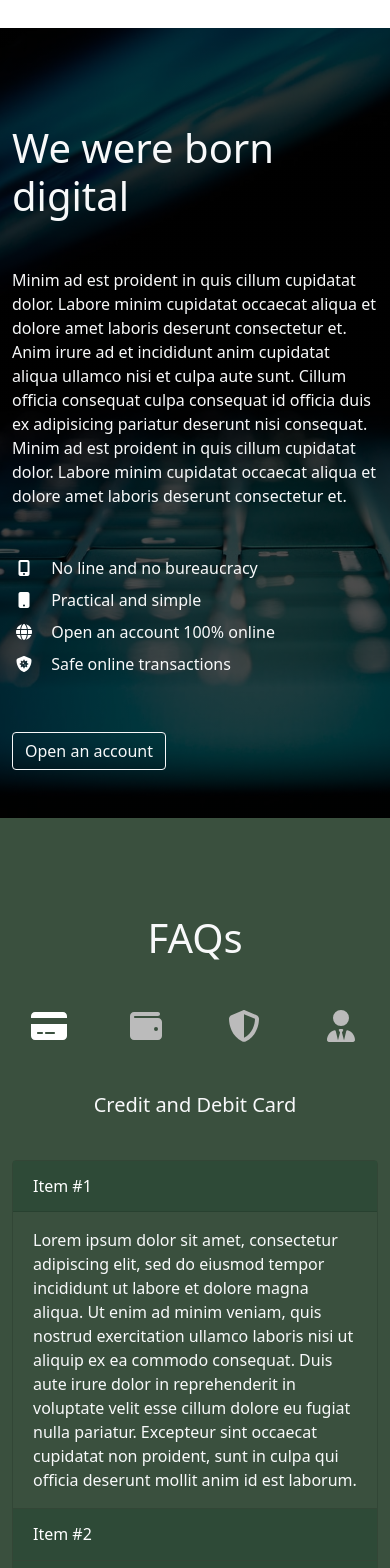
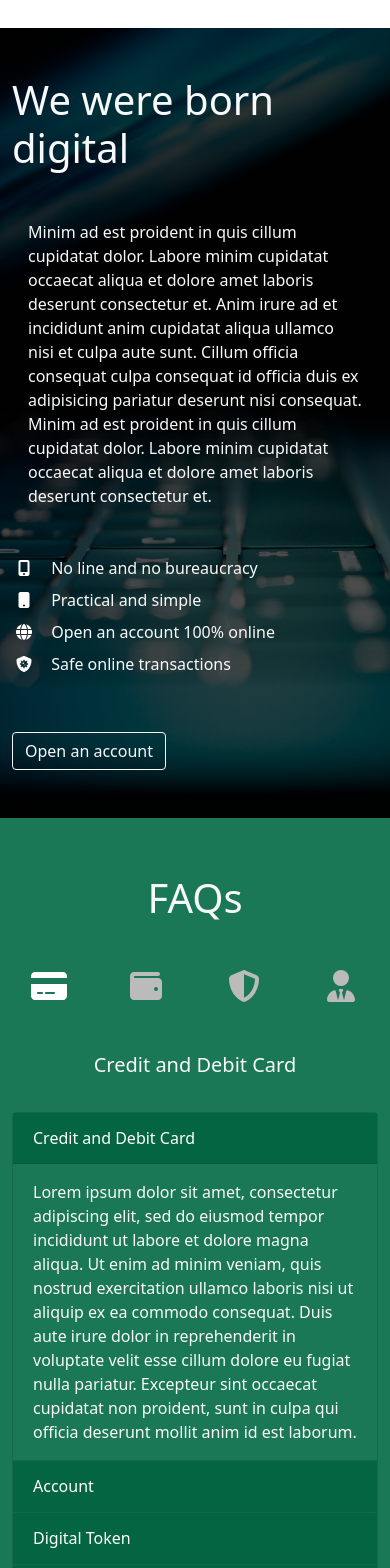
Before and after one commit to aobarbieri/steady-react, a React (Create React App) app: page / in a window 390 px wide. Shown: the part 2729-4297 px from the top of the page. Built offline with nearby package versions, Linux system fonts and the light colour scheme.

Commit message:
fix(CenteredButton): Overflow issue. Refactoring(Footer, Hero, Institutional, Faq)

```diff
--- a/src/_variables.scss
+++ b/src/_variables.scss
@@ -1,3 +1,3 @@
 $color-primary: #05DF90;
-$color-faq-background: #3a503e;
-$color-faq-header: #2e4a37;
+$color-faq-background: #026943e5;
+$color-faq-header: #026440e5;
--- a/src/components/CenteredButton.js
+++ b/src/components/CenteredButton.js
@@ -1,9 +1,9 @@
 import React from 'react';
-import Row from 'react-bootstrap/Row';
 import Button from 'react-bootstrap/Button';
+import Container from 'react-bootstrap/Container';
 
 const CenteredButton = ({ children, handleShow }) => (
-	<Row className='d-flex justify-content-center'>
+	<Container className='d-flex justify-content-center'>
 		<Button
 			className='col-6 col-md-3 my-5 py-3 text-nowrap'
 			variant='success'
@@ -12,7 +12,7 @@ const CenteredButton = ({ children, handleShow }) => (
 		>
 			{children}
 		</Button>
-	</Row>
+	</Container>
 );
 
 export default CenteredButton;
--- a/src/components/Faq.js
+++ b/src/components/Faq.js
@@ -21,7 +21,7 @@ const Faq = () => {
 		{ icon: faCreditCard, text: 'Credit and Debit Card' },
 		{ icon: faWallet, text: 'Account' },
 		{ icon: faShieldAlt, text: 'Digital Token' },
-		{ icon: faUserTie, text: 'Services and products' },
+		{ icon: faUserTie, text: 'Services and Products' },
 	];
 
 	const [index, setIndex] = useState(0);
@@ -31,22 +31,22 @@ const Faq = () => {
 	};
 
 	return (
-		<section className="faq text-light">
-			<Container className="py-5">
-				<Row className="justify-content-center">
-					<h2 className="my-5 faq__title text-center">FAQs</h2>
+		<section className='faq text-light'>
+			<Container className='py-5'>
+				<Row className='justify-content-center'>
+					<h2 className='mb-5 mt-2 faq__title text-center'>FAQs</h2>
 				</Row>
-				<Row className="d-flex align-items-center">
-					<Col className="d-lg-none mb-4 " xs={12}>
+				<Row className='d-flex align-items-center'>
+					<Col className='d-lg-none mb-3 ' xs={12}>
 						<Row>
 							{options.map(({ icon }, key) => (
 								<Col
-									className="d-flex justify-content-center"
+									className='d-flex justify-content-center'
 									key={key}
 								>
 									<FontAwesomeIcon
 										icon={icon}
-										size="2x"
+										size='2x'
 										color={key === index ? '#fff' : '#BBB'}
 										onClick={() => handleClick(key)}
 									/>
@@ -55,11 +55,13 @@ const Faq = () => {
 						</Row>
 
 						<Row className='mt-5'>
-							<p className='lead text-center'>{options[index].text}</p>
+							<p className='lead text-center'>
+								{options[index].text}
+							</p>
 						</Row>
 					</Col>
 
-					<Col className="d-none d-lg-block">
+					<Col className='d-none d-lg-block'>
 						{options.map(({ icon, text }, key) => (
 							<IconText
 								icon={icon}
@@ -76,12 +78,11 @@ const Faq = () => {
 					</Col>
 
 					<Col>
-						<Accordion
-							defaultActiveKey='0'
-							activeKey={`${index}`}
-						>
-							<Accordion.Item className="faq__item" eventKey='0'>
-								<Accordion.Header>Item #1</Accordion.Header>
+						<Accordion defaultActiveKey='0' activeKey={`${index}`}>
+							<Accordion.Item className='faq__item' eventKey='0'>
+								<Accordion.Header>
+									Credit and Debit Card
+								</Accordion.Header>
 								<Accordion.Body>
 									Lorem ipsum dolor sit amet, consectetur
 									adipiscing elit, sed do eiusmod tempor
@@ -96,8 +97,8 @@ const Faq = () => {
 									mollit anim id est laborum.
 								</Accordion.Body>
 							</Accordion.Item>
-							<Accordion.Item className="faq__item" eventKey='1'>
-								<Accordion.Header>Item #2</Accordion.Header>
+							<Accordion.Item className='faq__item' eventKey='1'>
+								<Accordion.Header>Account</Accordion.Header>
 								<Accordion.Body>
 									Lorem ipsum dolor sit amet, consectetur
 									adipiscing elit, sed do eiusmod tempor
@@ -112,8 +113,10 @@ const Faq = () => {
 									mollit anim id est laborum.
 								</Accordion.Body>
 							</Accordion.Item>
-							<Accordion.Item className="faq__item" eventKey='2'>
-								<Accordion.Header>Item #3</Accordion.Header>
+							<Accordion.Item className='faq__item' eventKey='2'>
+								<Accordion.Header>
+									Digital Token
+								</Accordion.Header>
 								<Accordion.Body>
 									Lorem ipsum dolor sit amet, consectetur
 									adipiscing elit, sed do eiusmod tempor
@@ -128,8 +131,10 @@ const Faq = () => {
 									mollit anim id est laborum.
 								</Accordion.Body>
 							</Accordion.Item>
-							<Accordion.Item className="faq__item" eventKey='3'>
-								<Accordion.Header>Item #4</Accordion.Header>
+							<Accordion.Item className='faq__item' eventKey='3'>
+								<Accordion.Header>
+									Services and Products
+								</Accordion.Header>
 								<Accordion.Body>
 									Lorem ipsum dolor sit amet, consectetur
 									adipiscing elit, sed do eiusmod tempor
--- a/src/components/Footer.js
+++ b/src/components/Footer.js
@@ -19,45 +19,45 @@ import googleplay from '../assets/googleplay.png';
 import './Footer.scss';
 
 const Footer = () => (
-	<footer className="footer">
+	<footer className='footer'>
 		<Container>
-			<Row className="text-center py-5">
-				<Col xs={12} lg={5} className="text-lg-start">
-					<Image src={logo} height="50" />
+			<Row className='text-center py-3 py-lg-4'>
+				<Col xs={12} lg={5} className='text-lg-start my-2'>
+					<Image src={logo} height='50' />
 				</Col>
 
-				<Col xs={12} lg={5}>
+				<Col xs={12} lg={5} className='my-2'>
 					<Image src={applestore} />
-					<Image src={googleplay} className="ms-2" />
+					<Image src={googleplay} className='ms-2' />
 				</Col>
 
 				<Col
 					xs={12}
 					lg={2}
-					className="d-flex align-items-center justify-content-center"
+					className='d-flex align-items-center justify-content-center my-2'
 				>
 					<a
-						href="http://facebook.com/"
-						target="_blank"
-						rel="noreferrer"
+						href='http://facebook.com/'
+						target='_blank'
+						rel='noreferrer'
 					>
 						<FontAwesomeIcon
 							icon={faFacebookSquare}
-							color="#7c7c7c"
-							size="2x"
+							color='#7c7c7c'
+							size='2x'
 						/>
 					</a>
 					<FontAwesomeIcon
 						icon={faTwitter}
-						color="#7c7c7c"
-						size="2x"
-						className="ms-2"
+						color='#7c7c7c'
+						size='2x'
+						className='ms-2'
 					/>
 					<FontAwesomeIcon
 						icon={faYoutube}
-						color="#7c7c7c"
-						size="2x"
-						className="ms-2"
+						color='#7c7c7c'
+						size='2x'
+						className='ms-2'
 					/>
 				</Col>
 			</Row>
--- a/src/components/Hero.js
+++ b/src/components/Hero.js
@@ -4,14 +4,21 @@ import logo from '../assets/logo__steady-pay.svg';
 import './Hero.scss';
 
 const Hero = () => (
-  <Container className="hero text-center text-white" fluid>
+	<Container fluid className='hero text-center text-white'>
 		<Row>
-      <Col xs={12} md={6} className="text-md-end hero__steady-pay--logo mt-5">
+			<Col
+				xs={12}
+				md={6}
+				className='text-md-end hero__steady-pay--logo mt-5'
+			>
 				<Image className='steady-pay--logo' src={logo} />
 			</Col>
-      <Col xs={12} md={6} className="text-md-start hero__content">
-        <p className="text-space">Pay your bills on the go</p>
-        <Button className="text-space text-nowrap" variant="outline-light">
+			<Col xs={12} md={6} className='text-md-start hero__content'>
+				<p className='text-space'>Pay your bills on the go</p>
+				<Button
+					className='text-space text-nowrap'
+					variant='outline-light'
+				>
 					Open an account
 				</Button>
 			</Col>
--- a/src/components/Hero.scss
+++ b/src/components/Hero.scss
@@ -1,10 +1,10 @@
 div.hero {
-    background-image: linear-gradient(rgba(0, 0, 0, 0.7), rgba(0, 0, 0, 0.7)), url('../assets/hero.jpg');
+	background-image: linear-gradient(rgba(0, 0, 0, 0.7), rgba(0, 0, 0, 0.7)),
+		url('../assets/hero.jpg');
 	background-size: cover;
 	background-position: center;
-}
 
-.hero__steady-pay--logo {
+    &__steady-pay--logo {
         margin-top: 3rem;
         margin-bottom: 3rem;
 
@@ -18,13 +18,12 @@ div.hero {
             }
         }
     }
-
-.hero__content {
-   margin-top: 0 !important;
+	&__content {
+		margin-top: 0;
 
 		@media screen and (min-width: 768px) {
-        margin-top: 6.8rem !important;
-        padding-left: 3rem !important;
+			margin-top: 6.8rem;
+			padding-left: 3rem;
 		}
 
 		.text-space {
@@ -36,8 +35,5 @@ div.hero {
 				font-size: 1.2rem;
 			}
 		}
-
-    .button {
-
 	}
 }
--- a/src/components/Institutional.js
+++ b/src/components/Institutional.js
@@ -1,7 +1,11 @@
 import React from 'react';
 import IconText from './IconText';
 
-import { Container, Row, Col, Button } from 'react-bootstrap';
+import Container from 'react-bootstrap/Container';
+import Row from 'react-bootstrap/Row';
+import Col from 'react-bootstrap/Col';
+import Button from 'react-bootstrap/Button';
+
 import {
 	faMobileScreenButton,
 	faMobileButton,
@@ -12,38 +16,55 @@ import {
 import './Institutional.scss';
 
 const Institutional = () => (
-  <section className="institutional text-light py-5">
+	<section className='institutional text-light py-5'>
 		<Container>
 			<Row>
 				<Col xs={12} md={5} />
 				<Col xs={12} md={7}>
-          <h2 className='institutional__title my-5'>We were born digital</h2>
-          <p className='mb-5'>
-            Minim ad est proident in quis cillum cupidatat dolor. Labore minim
-            cupidatat occaecat aliqua et dolore amet laboris deserunt
-            consectetur et. Anim irure ad et incididunt anim cupidatat aliqua
-            ullamco nisi et culpa aute sunt. Cillum officia consequat culpa
-            consequat id officia duis ex adipisicing pariatur deserunt nisi
-            consequat. Minim ad est proident in quis cillum cupidatat dolor.
-            Labore minim cupidatat occaecat aliqua et dolore amet laboris
-            deserunt consectetur et.
+					<h2 className='institutional__title mb-5'>
+						We were born digital
+					</h2>
+					<p className='mb-5 px-3 px-md-0'>
+						Minim ad est proident in quis cillum cupidatat dolor.
+						Labore minim cupidatat occaecat aliqua et dolore amet
+						laboris deserunt consectetur et. Anim irure ad et
+						incididunt anim cupidatat aliqua ullamco nisi et culpa
+						aute sunt. Cillum officia consequat culpa consequat id
+						officia duis ex adipisicing pariatur deserunt nisi
+						consequat. Minim ad est proident in quis cillum
+						cupidatat dolor. Labore minim cupidatat occaecat aliqua
+						et dolore amet laboris deserunt consectetur et.
 					</p>
 
 					<Col className='px-2'>
-            <IconText icon={faMobileScreenButton} color="#fff" className='mb-2'>
+						<IconText
+							icon={faMobileScreenButton}
+							color='#fff'
+							className='mb-2'
+						>
 							No line and no bureaucracy
 						</IconText>
-            <IconText icon={faMobileButton} color="#fff" className='mb-2'>
+						<IconText
+							icon={faMobileButton}
+							color='#fff'
+							className='mb-2'
+						>
 							Practical and simple
 						</IconText>
-            <IconText icon={faGlobe} color="#fff" className='mb-2'>
+						<IconText icon={faGlobe} color='#fff' className='mb-2'>
 							Open an account 100% online
 						</IconText>
-            <IconText icon={faShieldVirus} color="#fff" className='mb-2'>
+						<IconText
+							icon={faShieldVirus}
+							color='#fff'
+							className='mb-2'
+						>
 							Safe online transactions
 						</IconText>
 					</Col>
-          <Button variant="outline-light" className='mt-5'>Open an account</Button>
+					<Button variant='outline-light' className='mt-5'>
+						Open an account
+					</Button>
 				</Col>
 			</Row>
 		</Container>
```
Lines whose indentation alone changed are shown as unchanged.
